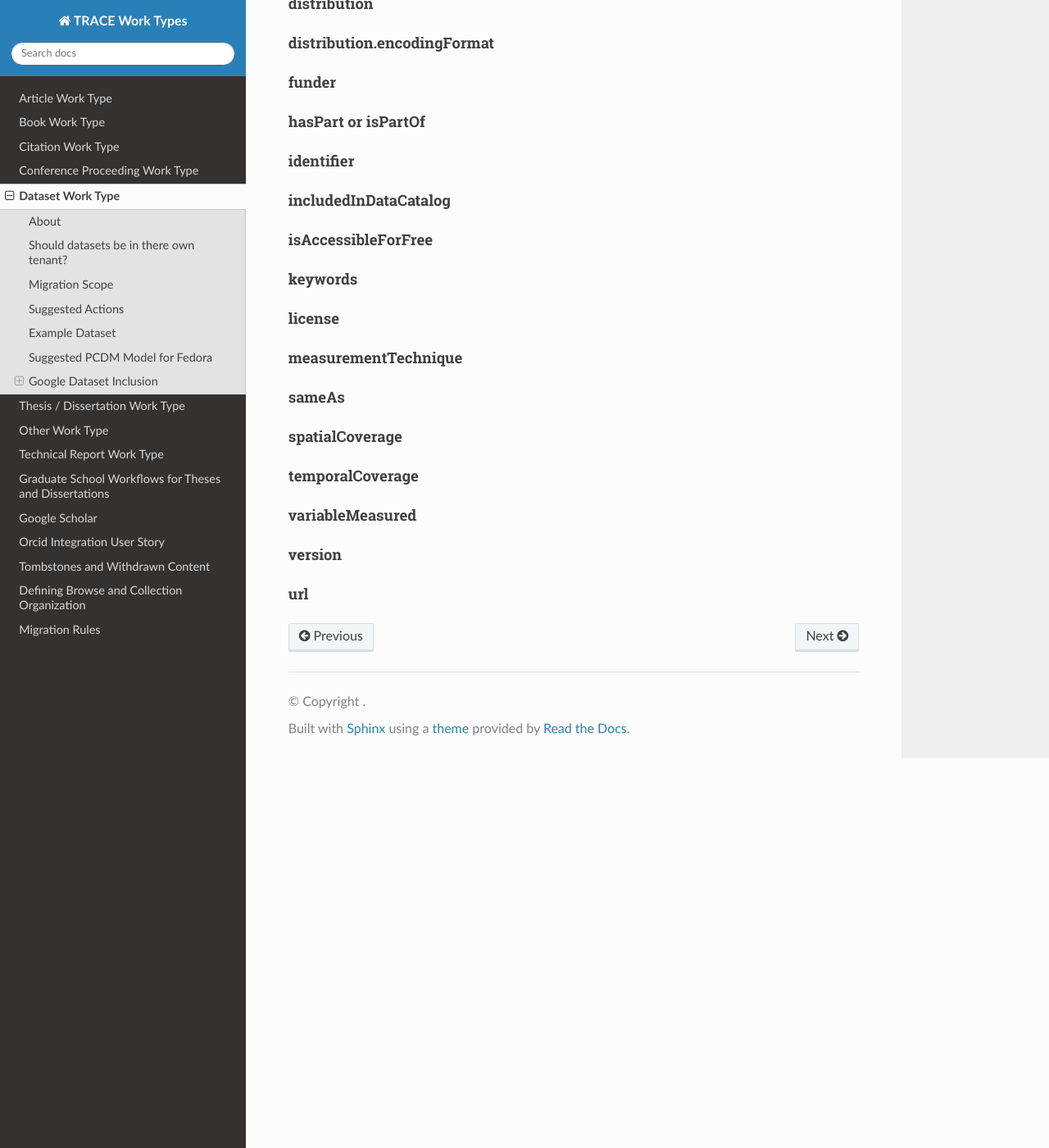
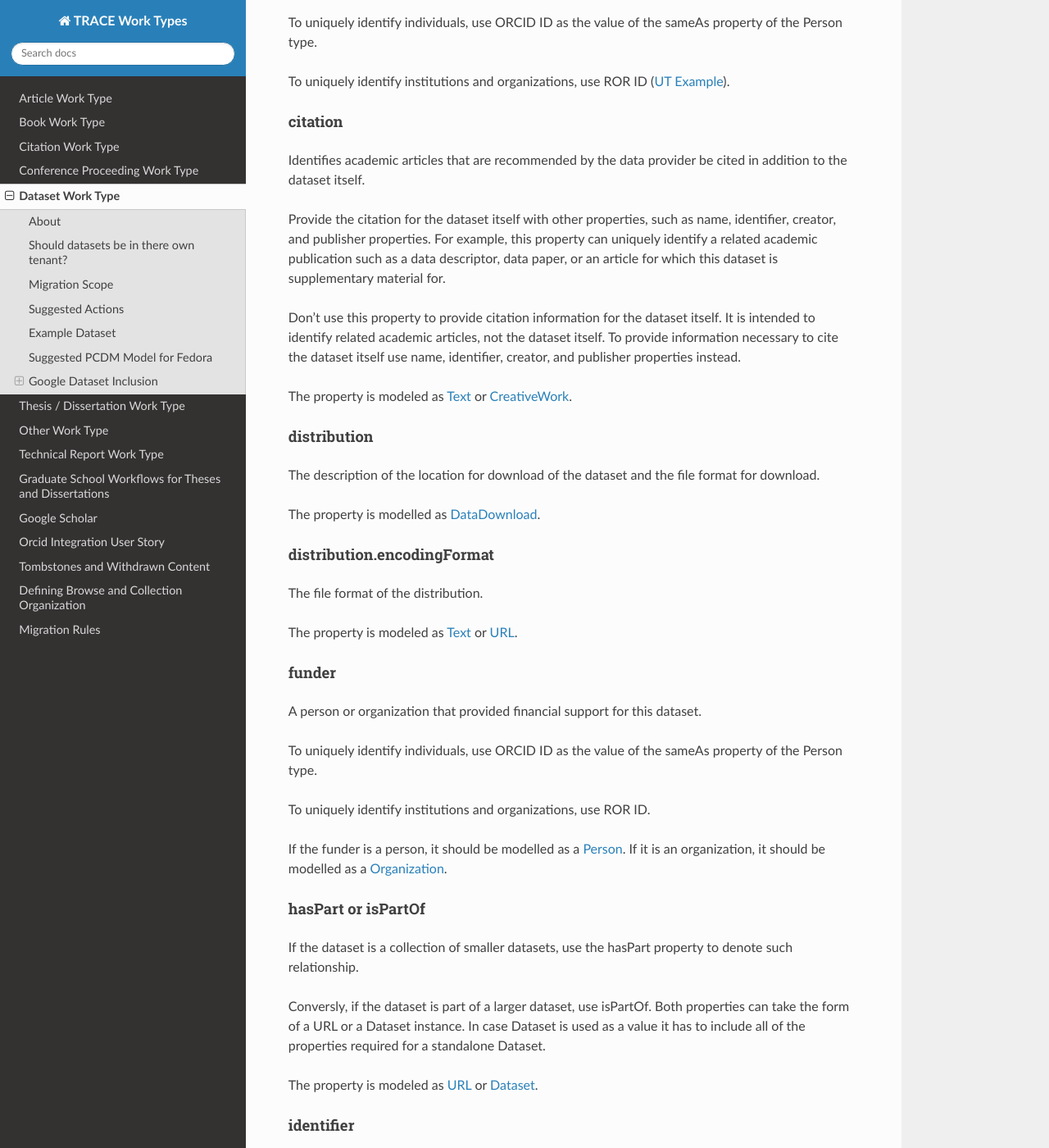
Before and after one commit to utkdigitalinitiatives/trace_work_types_planning, a Sphinx documentation site: the page built from docs/source/contents/dataset.rst, in a window 1280 px wide and 1400 px high, scrolled down 4081 px. Shown: the whole window at 82% size. Built offline with Sphinx 7.4.7 and the Read the Docs theme 2.0.0, drawn with Linux system fonts in a browser that asks for light colours; some of the changed text lies outside the part shown.

Commit message:
Finish potential property descriptions.

```diff
--- a/docs/source/contents/dataset.rst
+++ b/docs/source/contents/dataset.rst
@@ -169,11 +169,15 @@ A short summary describing the dataset.
 The summary must be between 50 and 5000 characters long and may include Markdown syntax. Embedded images need to use
 absolute path URLs.
 
-The description property is modeled as `Schema.org Text <https://schema.org/Text>`_.
+The description property is modeled as `Text <https://schema.org/Text>`_.
 
 -----------------------
 distribution.contentUrl
 -----------------------
+
+The link for the download.
+
+The distribution.contentUrl is modeled as a `URL <https://schema.org/URL>`_.
 
 ======================
 Recommended Properties
@@ -183,14 +187,18 @@ Recommended Properties
 alternateName
 -------------
 
+Alternative names that have been used to refer to this dataset, such as aliases or abbreviations.
+
+The property is modeled as `Text <https://schema.org/Text>`_.
+
 -------
 creator
 -------
 
 The creator or author of this dataset.
 
-If the creator is a person, it should be modelled as a `Schema.org Person <https://schema.org/Person>`_. If it is an
-organization, it should be modelled as a `Schema.org Organization <https://schema.org/Organization>`_.
+If the creator is a person, it should be modelled as a `Person <https://schema.org/Person>`_. If it is an
+organization, it should be modelled as a `Organization <https://schema.org/Organization>`_.
 
 To uniquely identify individuals, use ORCID ID as the value of the sameAs property of the Person type.
 
@@ -200,66 +208,184 @@ To uniquely identify institutions and organizations, use ROR ID (`UT Example <ht
 citation
 --------
 
+Identifies academic articles that are recommended by the data provider be cited in addition to the dataset itself.
+
+Provide the citation for the dataset itself with other properties, such as name, identifier, creator, and publisher
+properties. For example, this property can uniquely identify a related academic publication such as a data descriptor,
+data paper, or an article for which this dataset is supplementary material for.
+
+Don't use this property to provide citation information for the dataset itself. It is intended to identify related
+academic articles, not the dataset itself. To provide information necessary to cite the dataset itself use name,
+identifier, creator, and publisher properties instead.
+
+The property is modeled as `Text <https://schema.org/Text>`_ or `CreativeWork <https://schema.org/CreativeWork>`_.
+
 ------------
 distribution
 ------------
+
+The description of the location for download of the dataset and the file format for download.
+
+The property is modelled as `DataDownload <https://schema.org/DataDownload>`_.
 
 ---------------------------
 distribution.encodingFormat
 ---------------------------
 
+The file format of the distribution.
+
+The property is modeled as `Text <https://schema.org/Text>`_ or `URL <https://schema.org/URL>`_.
+
 ------
 funder
 ------
+
+A person or organization that provided financial support for this dataset.
+
+To uniquely identify individuals, use ORCID ID as the value of the sameAs property of the Person type.
+
+To uniquely identify institutions and organizations, use ROR ID.
+
+If the funder is a person, it should be modelled as a `Person <https://schema.org/Person>`_. If it is an
+organization, it should be modelled as a `Organization <https://schema.org/Organization>`_.
 
 -------------------
 hasPart or isPartOf
 -------------------
 
+If the dataset is a collection of smaller datasets, use the hasPart property to denote such relationship.
+
+Conversly, if the dataset is part of a larger dataset, use isPartOf. Both properties can take the form of a URL or a
+Dataset instance. In case Dataset is used as a value it has to include all of the properties required for a standalone
+Dataset.
+
+The property is modeled as `URL <https://schema.org/URL>`_ or `Dataset <https://schema.org/Dataset>`_.
+
 ----------
 identifier
 ----------
+
+An identifier, such as a DOI or a Compact Identifier. When JSON-LD, this is represented using JSON list syntax.
+
+The property is modeled as `URL <https://schema.org/URL>`_, `Text <https://schema.org/Text>`_, or
+`PropertyValue <https://schema.org/PropertyValue>`_.
 
 ---------------------
 includedInDataCatalog
 ---------------------
 
+The catalog to which the dataset belongs.
+
+The full definition of DataCatalog is available at schema.org/DataCatalog.
+
+Datasets are often published in repositories that contain many other datasets. The same dataset can be included in more than one such repository. You can refer to a data catalog that this dataset belongs to by referencing it directly.
+
+The property is modelled as `DataCatalog <https://schema.org/DataCatalog>`_.
+
 -------------------
 isAccessibleForFree
 -------------------
+
+Is the dataset is accessible without payment.
+
+The property is modeled as `Boolean <https://schema.org/Boolean>`_.
 
 --------
 keywords
 --------
 
+Keywords summarizing the dataset.
+
+The property is modelled as `Text <https://schema.org/Text>`_.
+
 -------
 license
 -------
+
+A license under which the dataset is distributed.
+
+The property can be modelled as `Text <https://schema.org/Text>`_ or `Creative Work <https://schema.org/CreativeWork>`_.
 
 --------------------
 measurementTechnique
 --------------------
 
+**Note**:  This property is pending standardization.
+
+The technique, technology, or methodology used in a dataset, which can correspond to the variable(s) described in
+:code:`variableMeasured`.
+
+The property can be modelled as `Text <https://schema.org/Text>`_ or `URL <https://schema.org/URL>`_.
+
 ------
 sameAs
 ------
+
+The URL of a reference web page that unambiguously indicates the dataset's identity.
+
+The property is modelled as `URL <https://schema.org/URL>`_.
 
 ---------------
 spatialCoverage
 ---------------
 
+A single point that describes the spatial aspect of the dataset. Only include this property if the dataset has a spatial
+dimension. For example, a single point where all the measurements were collected, or the coordinates of a bounding box
+for an area.
+
+This property is modelled as `Text <https://schema.org/Text>`_  or `Place <https://schema.org/Place>`_.
+
 ----------------
 temporalCoverage
 ----------------
+
+If the data in the dataset covers a specific time interval, it can be modelled here.
+
+Only include this property if the dataset has a temporal dimension. Use ISO 8601 standard to describe time intervals
+and time points. You can describe dates differently depending upon the dataset interval. Indicate open-ended intervals
+with two decimal points (..).
+
+The property is modelled as `Text <https://schema.org/Text>`_.
+
+Examples:
+
+.. code-block:: text
+    :caption: Single Date
+
+    "temporalCoverage" : "2008"
+
+.. code-block:: text
+    :caption: Time Period
+
+    "temporalCoverage" : "1950-01-01/2013-12-18"
+
+.. code-block:: text
+    :caption: Open-ended Time Period
+
+    "temporalCoverage" : "2013-12-19/.."
 
 ----------------
 variableMeasured
 ----------------
 
+**Note**:  This property is pending standardization.
+
+The variable that this dataset measures. For example, temperature or pressure.
+
+The property can be modelled as `Text <https://schema.org/Text>`_ or `PropertyValue <https://schema.org/PropertyValue>`_.
+
 -------
 version
 -------
 
+The version number for the dataset.
+
+The property can be modelled as `Text <https://schema.org/Text>`_ or `Number <https://schema.org/Number>`_.
+
 ---
 url
 ---
+
+Location of a page describing the dataset.
+
+The property can be modelled as `URL <https://schema.org/URL>`_.
```
Also changed, not shown: other parts of docs/source/contents/dataset.rst (+1 -1 lines).
